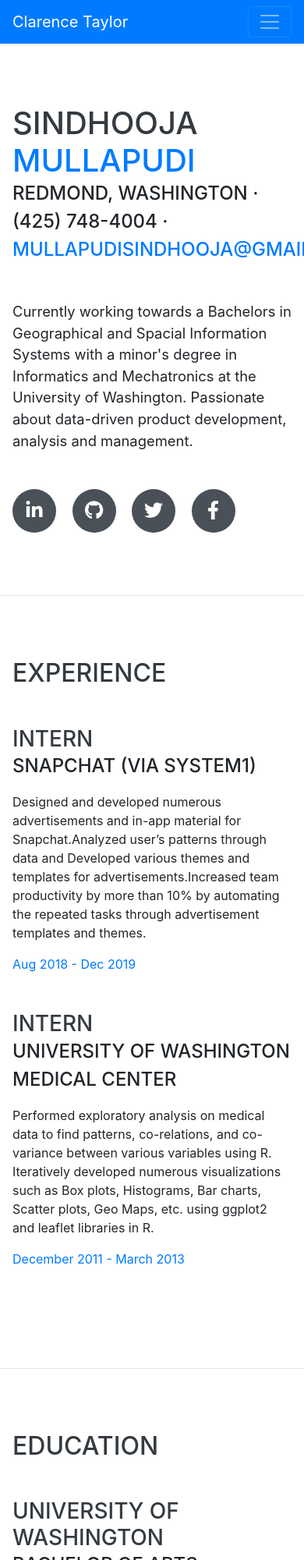
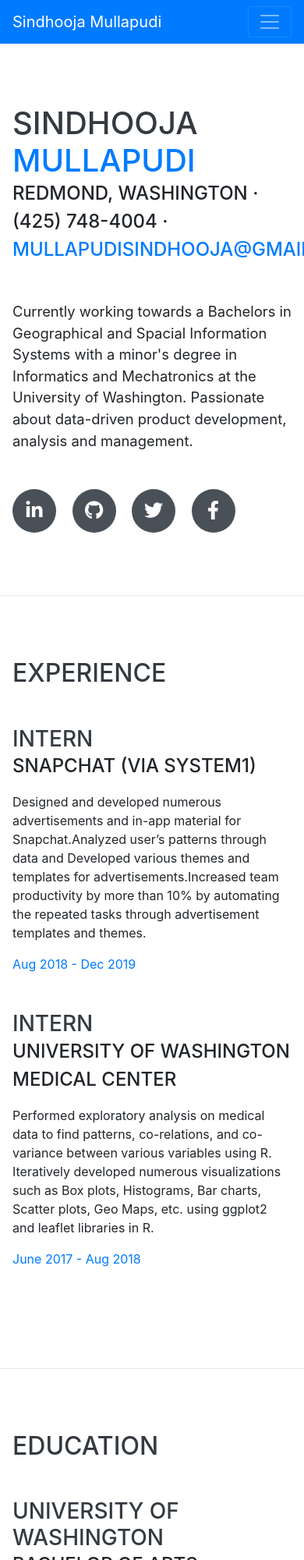
Before and after one commit to Sindhooja-Mullapudi/Sindhooja-Mullapudi.github.io, a website with bundled scripts: page index.html in a window 390 px wide. Shown: the top 2000 px of the page at 78% size. Built offline with nearby package versions, Linux system fonts and the light colour scheme; a web font is replaced by a local one.

Commit message:
Update index.html

```diff
--- a/index.html
+++ b/index.html
@@ -27,7 +27,7 @@
 
   <nav class="navbar navbar-expand-lg navbar-dark bg-primary fixed-top" id="sideNav">
     <a class="navbar-brand js-scroll-trigger" href="#page-top">
-      <span class="d-block d-lg-none">Clarence Taylor</span>
+      <span class="d-block d-lg-none">Sindhooja Mullapudi</span>
       <span class="d-none d-lg-block">
         <img class="img-fluid img-profile rounded-circle mx-auto mb-2" src="69886017_2979030018780770_1993798001478336512_o.jpg" alt="">
       </span>
@@ -111,7 +111,7 @@
             <p>Performed exploratory analysis on medical data to find patterns, co-relations, and co-variance between various variables using R. Iteratively developed numerous visualizations such as Box plots, Histograms, Bar charts, Scatter plots, Geo Maps, etc. using ggplot2 and leaflet libraries in R.</p>
           </div>
           <div class="resume-date text-md-right">
-            <span class="text-primary">December 2011 - March 2013</span>
+            <span class="text-primary">June 2017 - Aug 2018</span>
           </div>
         </div>
 
```
